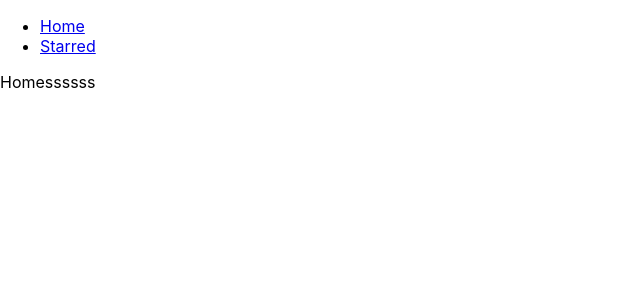
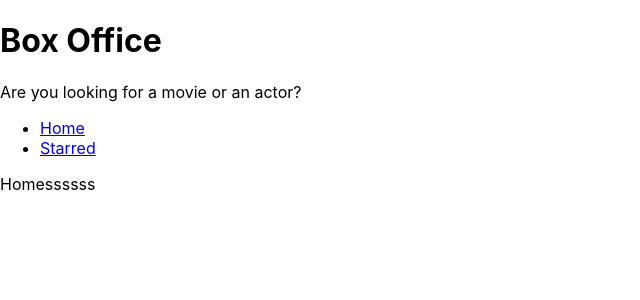
Before and after one commit to itsAbh15hek/box-office, a React (Create React App) app: page / in a window 1280 px wide. Shown: the top 300 px of the page, without its empty margins (0-640 px from the left). Built offline with nearby package versions, Linux system fonts and the light colour scheme.

Commit message:
added heading

```diff
--- a/src/App.js
+++ b/src/App.js
@@ -5,8 +5,6 @@ import Starred from './pages/Starred';
 
 function App() {
   return (
-    <div>
-      <Navs />
     <Switch>
       <Route exact path="/">
         <Home />
@@ -18,7 +16,6 @@ function App() {
         <div>Error 404 not found.</div>
       </Route>
     </Switch>
-    </div>
   );
 }
 
--- /dev/null
+++ b/src/components/MainPageLayout.js
@@ -0,0 +1,17 @@
+import Navs from './Navs';
+import Title from './Title';
+
+const MainPageLayout = ({ children }) => {
+  return (
+    <div>
+      <Title
+        heading="Box Office"
+        subheading="Are you looking for a movie or an actor?"
+      />
+      <Navs />
+      {children}
+    </div>
+  );
+};
+
+export default MainPageLayout;
--- /dev/null
+++ b/src/components/Title.js
@@ -0,0 +1,10 @@
+const Title = ({ heading, subheading }) => {
+  return (
+    <div>
+      <h1>{heading}</h1>
+      <p>{subheading}</p>
+    </div>
+  );
+};
+
+export default Title;
--- a/src/pages/Home.js
+++ b/src/pages/Home.js
@@ -1,5 +1,7 @@
+import MainPageLayout from '../components/MainPageLayout';
+
 const Home = () => {
-  return <div>Homessssss</div>;
+  return <MainPageLayout>Homessssss</MainPageLayout>;
 };
 
 export default Home;
--- a/src/pages/Starred.js
+++ b/src/pages/Starred.js
@@ -1,5 +1,7 @@
+import MainPageLayout from '../components/MainPageLayout';
+
 const Starred = () => {
-  return <div>Starssss</div>;
+  return <MainPageLayout>Starssss</MainPageLayout>;
 };
 
 export default Starred;
```
Lines whose indentation alone changed are shown as unchanged.
